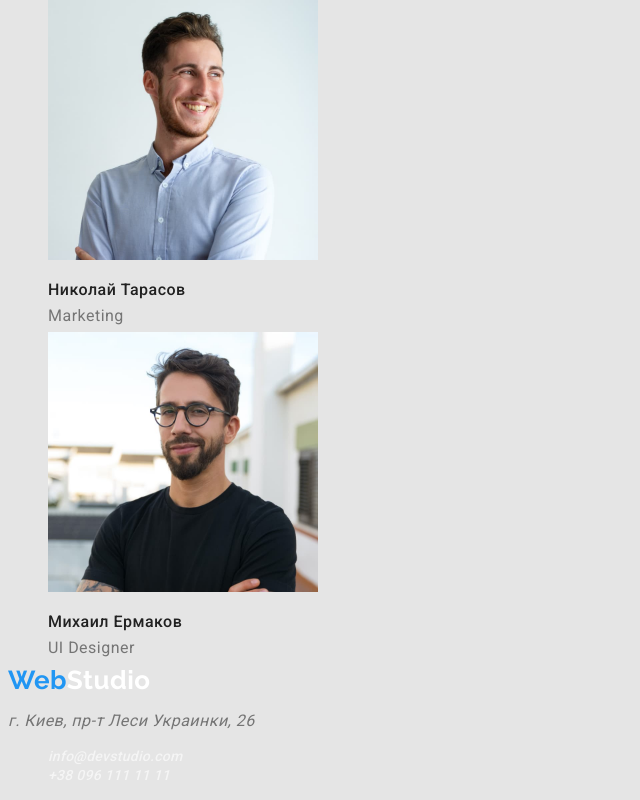
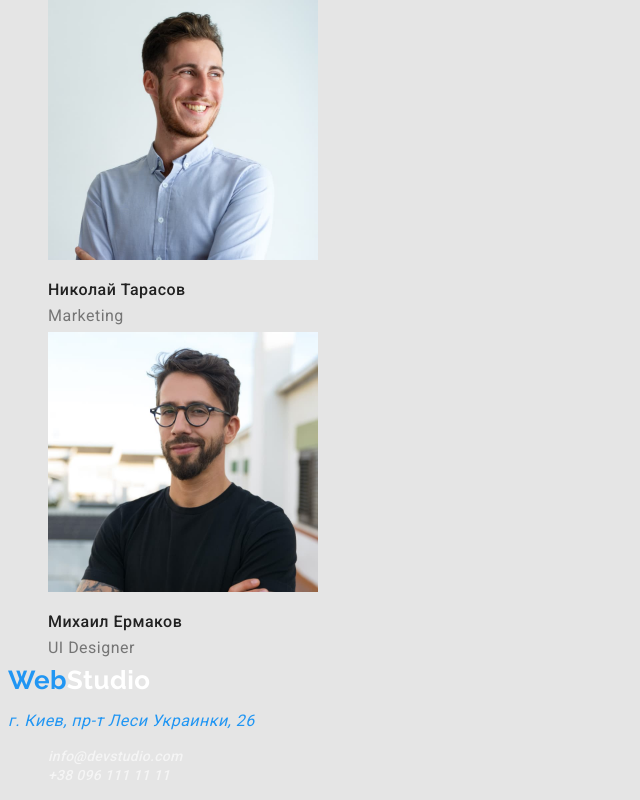
Before and after one commit to AlinaKornienko/goit-markup-hw-02, a plain HTML site: page index.html in a window 1280 px wide. In both pictures the pointer is over the element "г. Киев, пр-т Леси Украинки, 26". Shown: the part 2516-3316 px from the top of the page, without its empty margins (0-640 px from the left). Drawn offline with Linux system fonts and the light colour scheme.

Commit message:
add focus

```diff
--- a/css/styles.css
+++ b/css/styles.css
@@ -64,7 +64,9 @@ body {
   color: rgba(255, 255, 255, 0.6);
 }
 .address a:hover,
-.address a:focus {
+.address a:focus,
+.address-text:hover,
+.address-text:focus {
   color: var(--accent-color);
 }
 /* hero */
--- a/index.html
+++ b/index.html
@@ -142,7 +142,7 @@
       >
       <!--contacts-->
       <address class="address">
-        <p class="address">г. Киев, пр-т Леси Украинки, 26</p>
+        <p class="address-text">г. Киев, пр-т Леси Украинки, 26</p>
         <ul class="site-nav list">
           <li>
             <a href="mailto:info@devstudio.com">info@devstudio.com</a>
```
